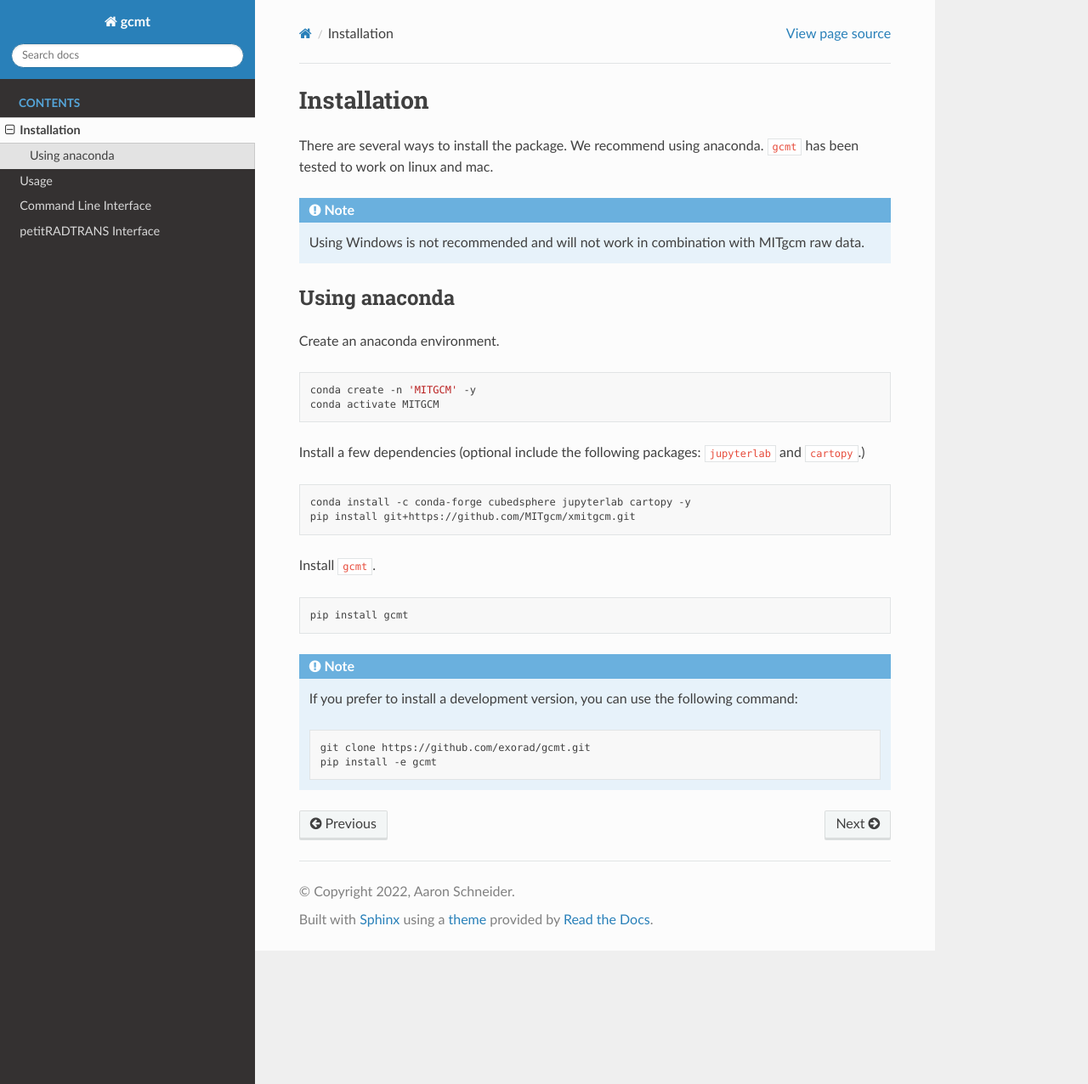
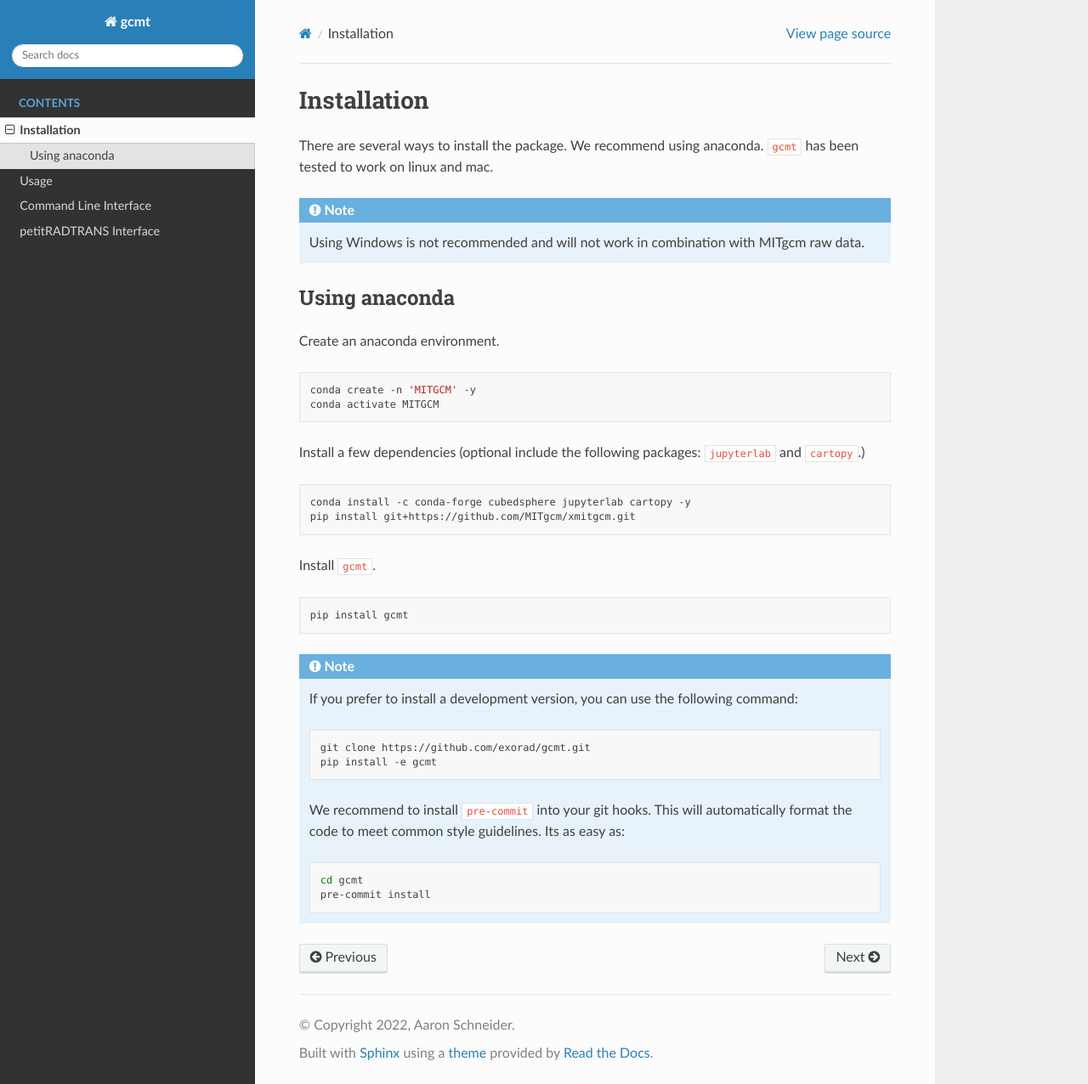
Before and after one commit to exorad/gcm_toolkit, a Sphinx documentation site: the page built from doc/source/installation.rst, in a window 1280 px wide and 1276 px high. Shown: the whole window at 85% size. Built offline with Sphinx 7.4.7 and the Read the Docs theme 2.0.0, drawn with Linux system fonts in a browser that asks for light colours; pages that are not in the unit, such as notebooks, are missing from menus.

Commit message:
fix docs + reenable pylint

```diff
--- a/doc/source/installation.rst
+++ b/doc/source/installation.rst
@@ -37,3 +37,12 @@ Install ``gcmt``.
 
         git clone https://github.com/exorad/gcmt.git
         pip install -e gcmt
+
+    We recommend to install ``pre-commit`` into your git hooks.
+    This will automatically format the code to meet common style guidelines.
+    Its as easy as:
+
+    .. code-block:: bash
+
+        cd gcmt
+        pre-commit install
--- a/doc/source/usage.rst
+++ b/doc/source/usage.rst
@@ -63,5 +63,5 @@ Interface
 ``gcmt`` comes with some interfaces to other codes.
 We currently have support for ``petitRADTRANS`` to calculate spectra and phasecurves with ``prt_phasecure``.
 
-.. autoclass:: gcmt.utils.interface.pRTInterface
+.. autoclass:: gcmt.utils.interface.PrtInterface
     :members: __init__, set_data, chem_from_poorman, calc_phase_spectrum, phase_curve
```
Also changed, not shown: 5 other files.
